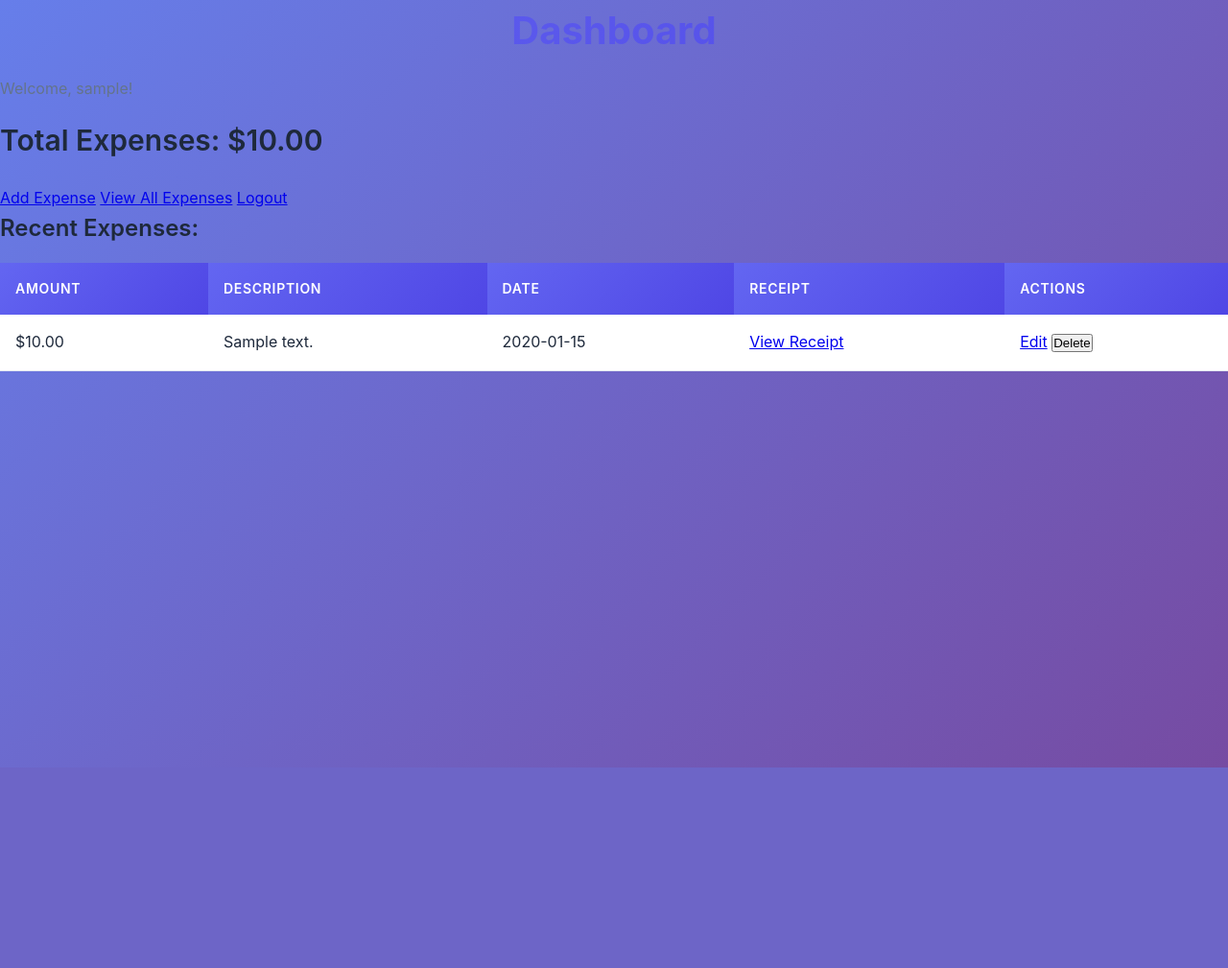
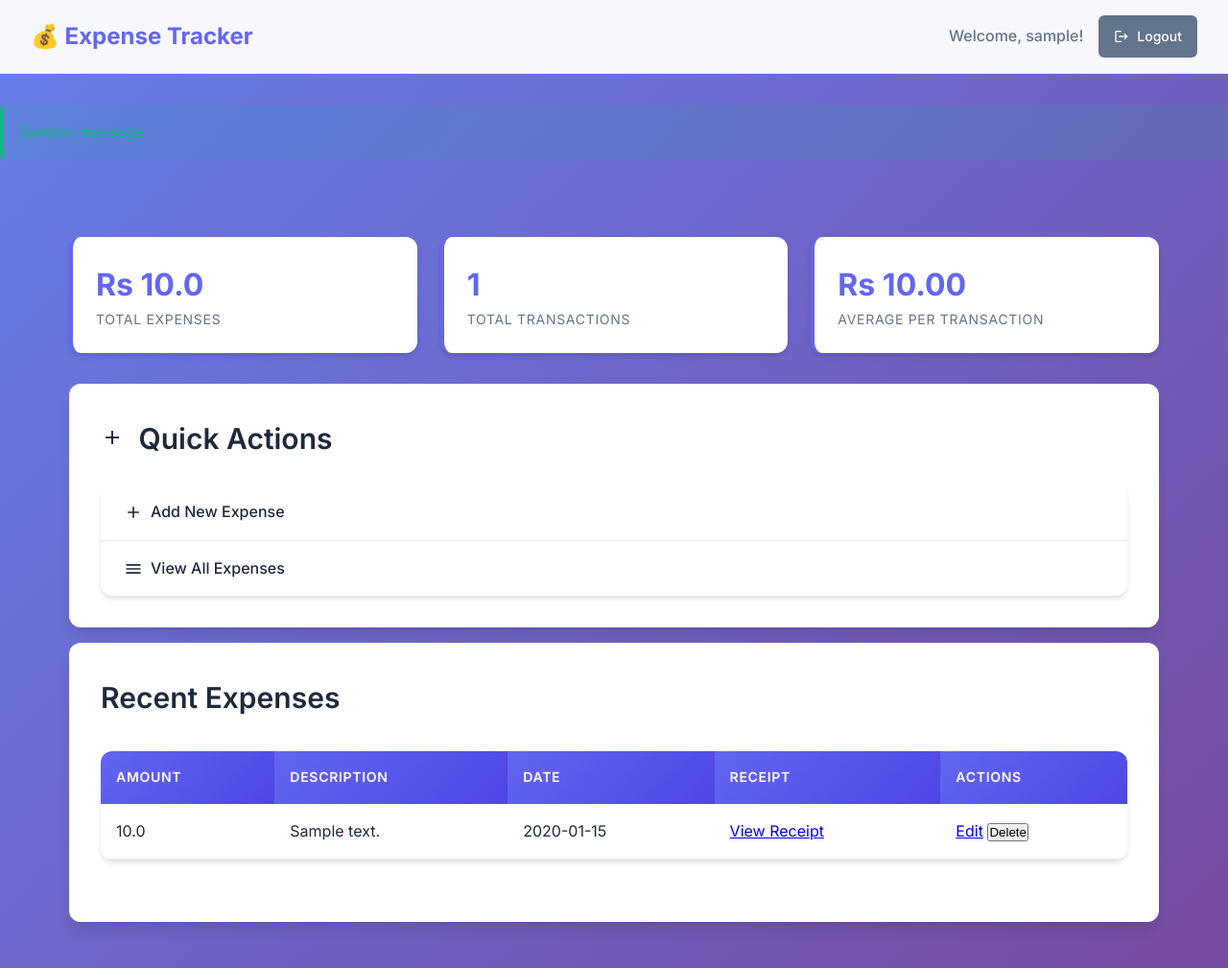
Before and after one commit to aditya98761/ExpenseTrackerApp, a Flask app: page /dashboard in a window 1280 px wide. Shown: the whole page at 96% size. Before the commit the page ends 800 px from the top, so only its background shows below. Run offline with Flask 3, Linux system fonts and the light colour scheme; a user stored in the database is signed in; tables that the repository leaves empty hold one stand-in row (values such as "Sample post"); one stand-in notice (Sample message) is shown.

Commit message:
Revamp dashboard layout and user interface
Updated the dashboard template to enhance layout and styling, added navigation, and improved user experience.

```diff
--- a/templates/dashboard.html
+++ b/templates/dashboard.html
@@ -3,38 +3,113 @@
 <head>
     <meta charset="UTF-8">
     <meta name="viewport" content="width=device-width, initial-scale=1.0">
-    <title>Dashboard</title>
+    <title>Dashboard - Expense Tracker</title>
+    <link rel="preconnect" href="https://fonts.googleapis.com">
+    <link rel="preconnect" href="https://fonts.gstatic.com" crossorigin>
+    <link href="https://fonts.googleapis.com/css2?family=Inter:wght@300;400;500;600;700&display=swap" rel="stylesheet">
     <link rel="stylesheet" href="{{ url_for('static', filename='styles.css') }}">
 </head>
 <body>
-    <h1>Dashboard</h1>
-    <p>Welcome, {{ current_user.username }}!</p>
+    <!-- Navigation -->
+    <nav class="navbar">
+        <a href="{{ url_for('dashboard') }}" class="nav-brand">
+            💰 Expense Tracker
+        </a>
+        <div class="nav-links">
+            <span class="nav-link">Welcome, {{ current_user.username }}!</span>
+            <a href="{{ url_for('logout') }}" class="btn btn-secondary btn-sm">
+                <svg width="16" height="16" fill="currentColor" viewBox="0 0 24 24">
+                    <path d="M17 7l-1.41 1.41L18.17 11H8v2h10.17l-2.58 2.59L17 17l5-5zM4 5h8V3H4c-1.1 0-2 .9-2 2v14c0 1.1.9 2 2 2h8v-2H4V5z"/>
+                </svg>
+                Logout
+            </a>
+        </div>
+        </nav>
+        {% with messages = get_flashed_messages(with_categories=true) %}
+  {% if messages %}
+    <div class="flashed-messages">
+      {% for category, message in messages %}
+        <div class="alert alert-{{ category }}">{{ message }}</div>
+      {% endfor %}
+    </div>
+  {% endif %}
+{% endwith %}
+    <div class="container">
+        <!-- Stats Overview -->
+        <div class="stats-grid">
+            <div class="stat-card fade-in">
+                <div class="stat-value">Rs {{ total_expense }}</div>
+                <div class="stat-label">Total Expenses</div>
+            </div>
+            <div class="stat-card fade-in">
+                <div class="stat-value">{{ expenses|length }}</div>
+                <div class="stat-label">Total Transactions</div>
+            </div>
+            <div class="stat-card fade-in">
+                <div class="stat-value">
+                    {% if expenses|length > 0 %}
+                        Rs {{ "%.2f"|format(total_expense / expenses|length) }}
+                    {% else %}
+                        $0.00
+                    {% endif %}
+                </div>
+                <div class="stat-label">Average per Transaction</div>
+            </div>
+        </div>
 
-    <h2>Total Expenses: ${{ "%.2f"|format(total_expense) }}</h2>
+        <!-- Quick Actions -->
+        <div class="card fade-in">
+            <h2>
+                <svg width="24" height="24" fill="currentColor" viewBox="0 0 24 24" style="display: inline; margin-right: 0.5rem;">
+                    <path d="M19 13h-6v6h-2v-6H5v-2h6V5h2v6h6v2z"/>
+                </svg>
+                Quick Actions
+            </h2>
+            <ul class="list-group">
+                <li class="list-group-item">
+                    <a href="{{ url_for('add_expense') }}">
+                        <svg width="20" height="20" fill="currentColor" viewBox="0 0 24 24">
+                            <path d="M19 13h-6v6h-2v-6H5v-2h6V5h2v6h6v2z"/>
+                        </svg>
+                        Add New Expense
+                    </a>
+                </li>
+                <li class="list-group-item">
+                    <a href="{{ url_for('view_expenses') }}">
+                        <svg width="20" height="20" fill="currentColor" viewBox="0 0 24 24">
+                            <path d="M3 18h18v-2H3v2zm0-5h18v-2H3v2zm0-7v2h18V6H3z"/>
+                        </svg>
+                        View All Expenses
+                    </a>
+                </li>
+            </ul>
+        </div>
 
-    <a href="{{ url_for('add_expense') }}">Add Expense</a>
-    <a href="{{ url_for('view_expenses') }}">View All Expenses</a>
-    <a href="{{ url_for('logout') }}">Logout</a>
+        <!-- Recent Expenses -->
+        <div class="card fade-in">
+            <h2>
 
-    <h3>Recent Expenses:</h3>
+                Recent Expenses
+            </h2>
+
+            {% if expenses %}
+                <div class="table-container">
                     <table>
                         <thead>
                             <tr>
                                 <th>Amount</th>
                                 <th>Description</th>
                                 <th>Date</th>
-                <th>Receipt</th> {# #}
-                <th>Actions</th>
+                                <th>Receipt</th> <th>Actions</th>
                             </tr>
                         </thead>
                             <tbody>
                                 {% for expense in expenses %}
                                     <tr>
-                <td>${{ "%.2f"|format(expense.amount) }}</td>
+                                    <td>{{ expense.amount }}</td>
                                     <td>{{ expense.description }}</td>
                                     <td>{{ expense.date.strftime('%Y-%m-%d') }}</td>
                                     <td>
-                    {# #}
                                         {% if expense.receipt_url %}
                                             <a href="{{ expense.receipt_url }}" target="_blank">View Receipt</a>
                                         {% else %}
@@ -51,5 +126,31 @@
                                 {% endfor %}
                             </tbody>
                         </table>
+                    </div>
+
+                {% if expenses|length > 10 %}
+                    <div style="text-align: center; margin-top: 1rem;">
+                        <a href="{{ url_for('view_expenses') }}" class="btn btn-outline">
+                            View All {{ expenses|length }} Expenses
+                        </a>
+                    </div>
+                {% endif %}
+            {% else %}
+                <div style="text-align: center; padding: 3rem; color: var(--text-secondary);">
+                    <svg width="64" height="64" fill="currentColor" viewBox="0 0 24 24" style="opacity: 0.3; margin-bottom: 1rem;">
+                        <path d="M19 3H5c-1.1 0-2 .9-2 2v14c0 1.1.9 2 2 2h14c1.1 0 2-.9 2-2V5c0-1.1-.9-2-2-2zM9 17H7v-7h2v7zm4 0h-2V7h2v10zm4 0h-2v-4h2v4z"/>
+                    </svg>
+                    <h3>No expenses yet</h3>
+                    <p>Start tracking your finances by adding your first expense!</p>
+                    <a href="{{ url_for('add_expense') }}" class="btn btn-primary" style="margin-top: 1rem;">
+                        Add Your First Expense
+                    </a>
+                </div>
+            {% endif %}
+        </div>
+    </div>
+
+    <script src="{{ url_for('static', filename='script.js') }}"></script>
 </body>
+
 </html>
```
Lines whose indentation alone changed are shown as unchanged.
